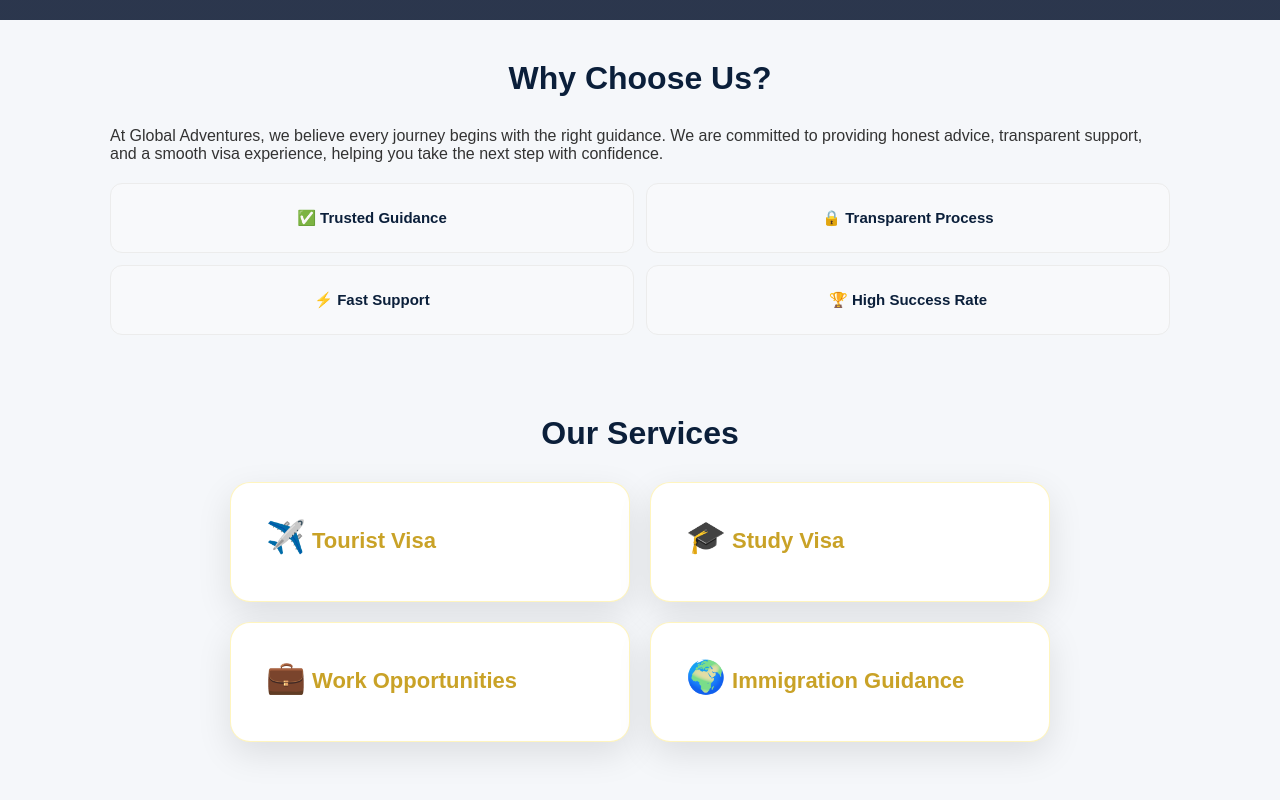
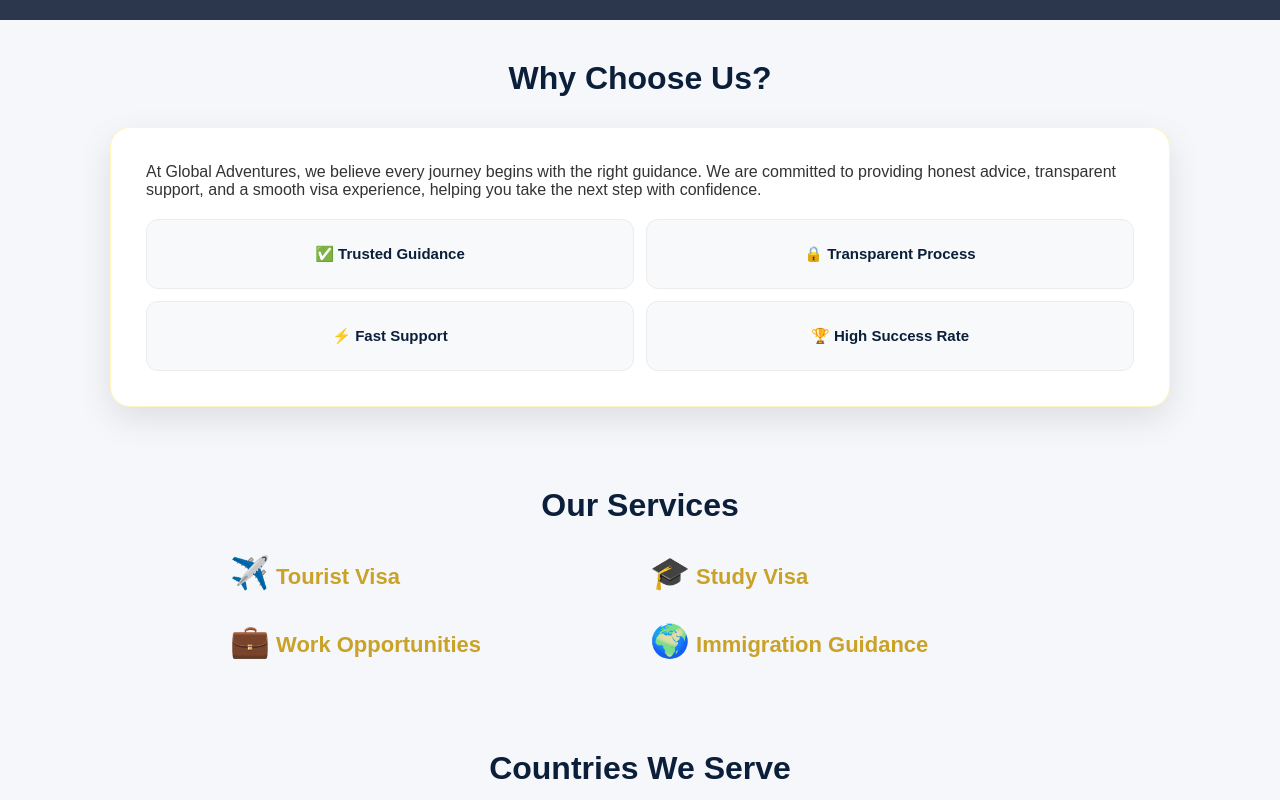
Before and after one commit to GlobalAdventures/global-adventures, a plain HTML site: page index.html in a window 1280 px wide. Shown: the part 780-1580 px from the top of the page. Drawn offline with Linux system fonts and the light colour scheme; grey boxes are pictures that could not be loaded.

Commit message:
Update index.html

```diff
--- a/index.html
+++ b/index.html
@@ -84,7 +84,7 @@
     justify-content:center;
     gap:20px;
 }
-.card{
+.about-card{
     background:#fff;
     padding:35px;
     border-radius:20px;
```
